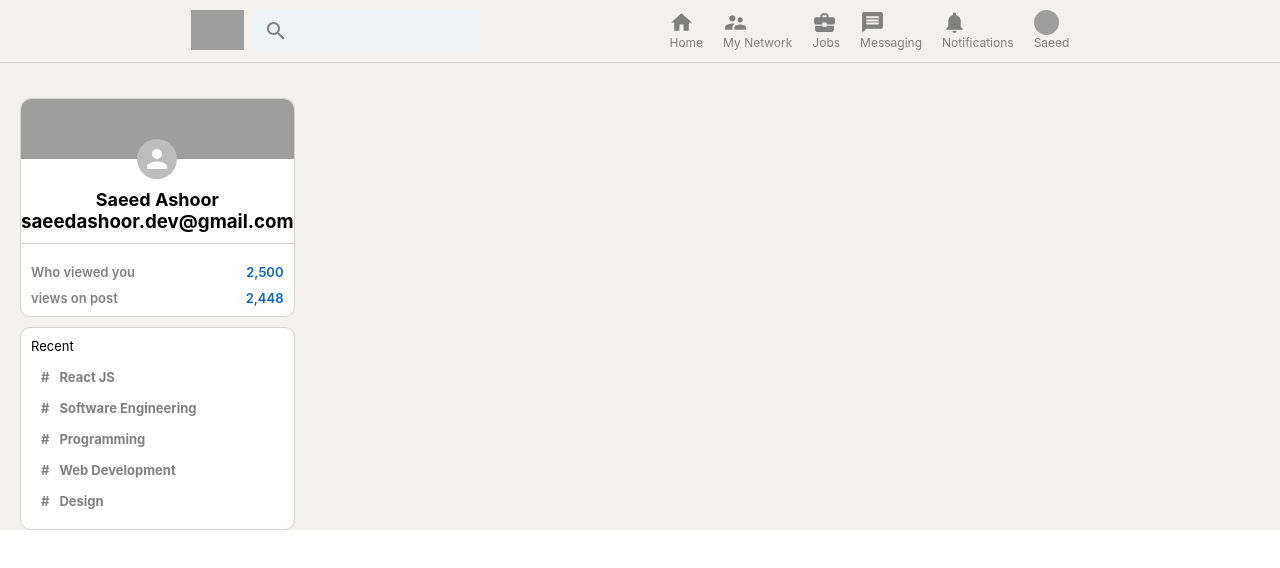
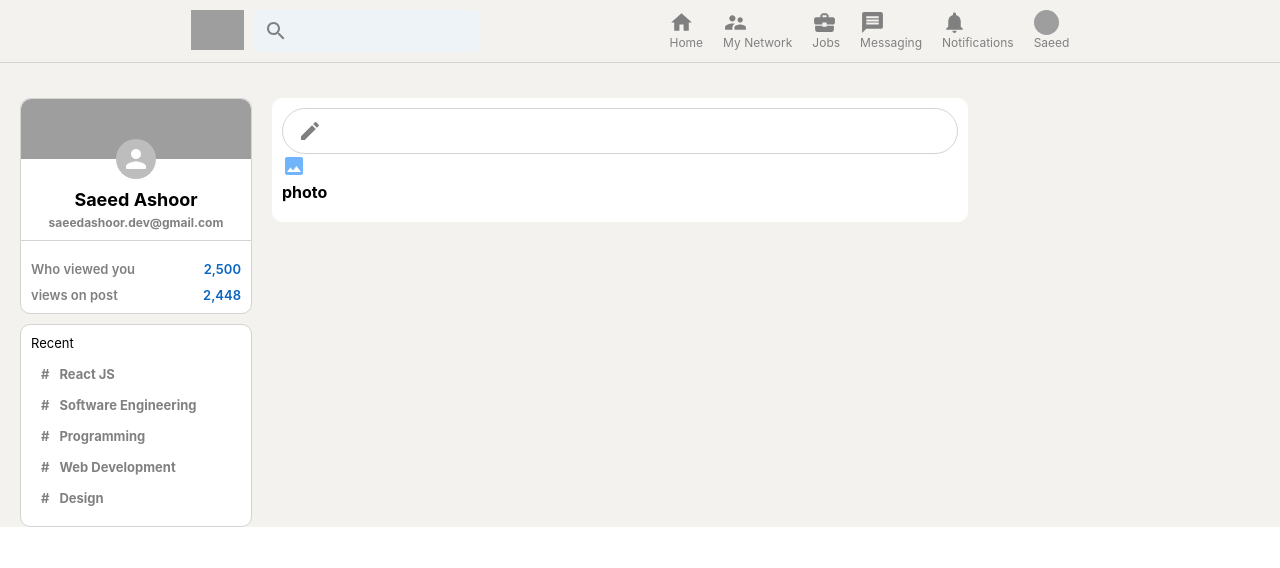
Before and after one commit to Sashoor/Linkedin-clone, a React (Create React App) app: page / in a window 1280 px wide. Shown: the top 568 px of the page. Built offline with nearby package versions, Linux system fonts and the light colour scheme; grey boxes are pictures that could not be loaded.

Commit message:
added new section Feed & InputOption component

```diff
--- a/src/App.js
+++ b/src/App.js
@@ -1,5 +1,6 @@
 import React from 'react';
 import './App.css';
+import Feed from './Feed';
 import Header from './Header';
 import Sidebar from './Sidebar';
 
@@ -12,8 +13,8 @@
     {/*   App Body   */}
       <div className="app__body">
          <Sidebar />
-      {/* Sidebar */}
-      {/* Feed */}
+
+      <Feed />
       {/* Widgets */}
 
 
--- /dev/null
+++ b/src/Feed.css
@@ -0,0 +1,39 @@
+.feed{
+    flex: 0.6;
+    margin: 0 20px;
+}
+
+.feed__inputContainer{
+background-color: white;
+padding: 10px;
+padding-bottom: 20px;
+border-radius: 10px;
+margin-bottom: 20px;
+}
+
+.feed__input{
+  border: 1px solid lightgray;
+  border-radius: 30px;
+  display: flex;
+  padding: 10px;
+  color: gray;
+  padding-left: 15px;
+
+}
+
+.feed__input > form {
+  display: flex;
+  width: 100%;
+}
+
+.feed__input > form > input {
+  border: none;
+  flex: 1;
+  margin-left: 10px;
+  outline-width:0;
+  font-weight: 600;
+}
+
+.feed__input > form > button {
+display: none;
+}
--- /dev/null
+++ b/src/Feed.js
@@ -0,0 +1,26 @@
+import React from 'react'
+import './Feed.css'
+import CreateIcon from '@mui/icons-material/Create';
+import InputOption from './InputOption';
+import ImageIcon from '@mui/icons-material/Image';
+
+function Feed() {
+    return (
+        <div className="feed">
+     <div className="feed__inputContainer">
+         <div className="feed__input">
+                    <CreateIcon />
+                    <form>
+                        <input type="text" />
+                        <button type="submit">Send</button>
+                    </form>
+                </div>
+                <div className="feed__inputOptions">
+                    <InputOption Icon={ImageIcon} title='photo' color="#70B5F9" />
+                </div>
+            </div>
+        </div>
+    )
+}
+
+export default Feed
--- /dev/null
+++ b/src/InputOption.js
@@ -0,0 +1,13 @@
+import React from 'react'
+import './InputOption.css'
+
+function InputOption({Icon, title, color }) {
+    return (
+        <div>
+            <Icon style={{ color: color }}/>
+            <h4>{title}</h4>
+        </div>
+    )
+}
+
+export default InputOption
--- a/src/Sidebar.css
+++ b/src/Sidebar.css
@@ -11,6 +11,7 @@
 .sidebar__avatar{
 margin-bottom: 10px;
 }
+
 .sidebar__top {
     display: flex;
     flex-direction: column;
@@ -33,20 +34,22 @@
     object-fit: cover;
   }
 
+
   .sidebar__stat {
     margin-top: 10px;
     display: flex;
     justify-content: space-between;
   }
-.sidebar__stat > p {
+
+  .sidebar__stat > p {
     color: gray;
     font-size: 13px;
     font-weight: 600;
   }
-.sidebar__statNumber{
+
+  .sidebar__statNumber{
     font-weight: bold;
     color: #0a66c2 !important;
-
 }
 
 .sidebar__stats {
@@ -57,6 +60,13 @@
     border-bottom-left-radius: 10px;
     border-bottom-right-radius: 10px;
   }
+
+  .sidebar__top > h3{
+    color: gray;
+    font-size: 12px;
+    margin-top: 5px;
+  }
+
   .sidebar__top > h4 {
     color: gray;
     font-size: 12px;
```
Also changed, not shown: src/InputOption.css (added).
